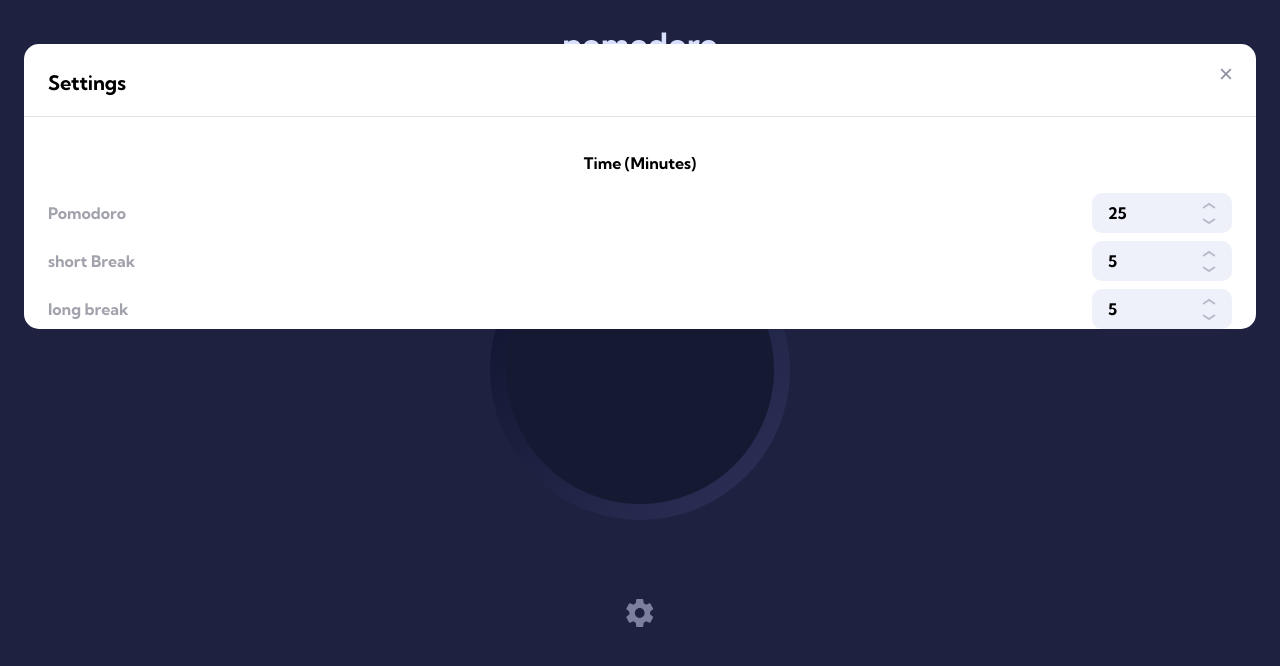
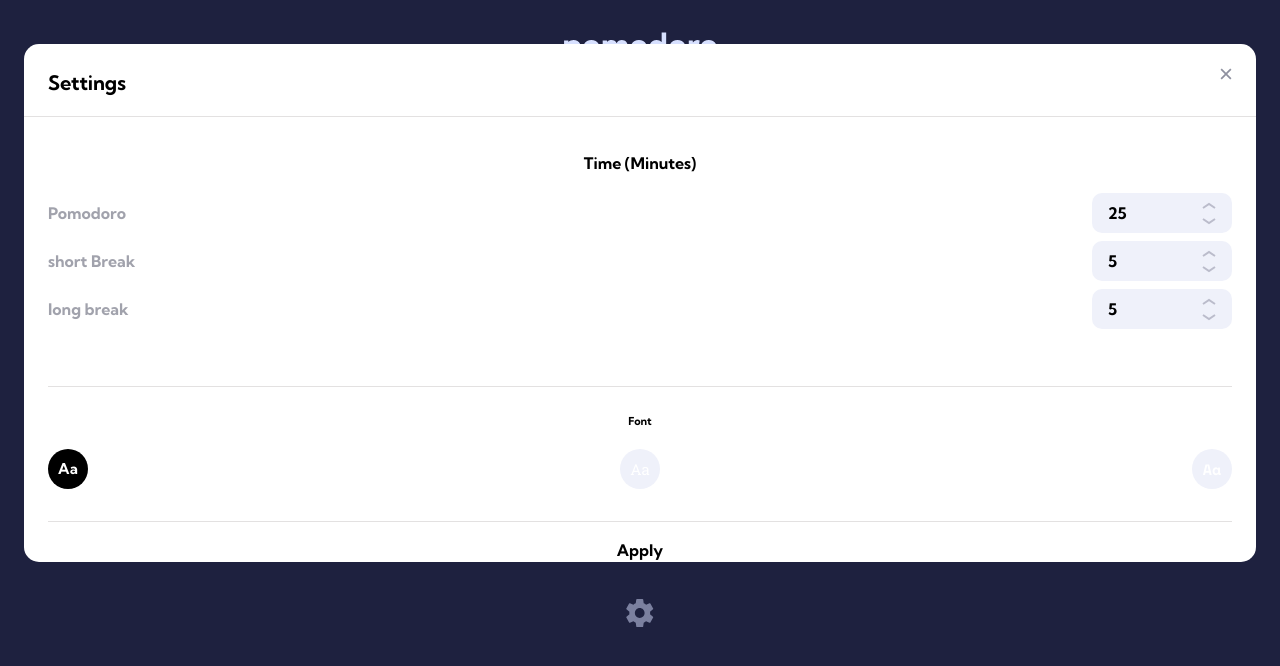
Before and after one commit to lukakhutsishvili/pomodoro-app, a Next.js app: page / in a window 1280 px wide. Shown: the top 666 px of the page. Built offline with nearby package versions, Linux system fonts and the light colour scheme.

Commit message:
refactor

```diff
--- /dev/null
+++ b/src/app/components/Colors.tsx
@@ -0,0 +1,9 @@
+const Colors = () => {
+  return (
+    <>
+      <div></div>
+    </>
+  );
+};
+
+export default Colors;
--- /dev/null
+++ b/src/app/components/Fonts.tsx
@@ -0,0 +1,44 @@
+import { Kumbh_Sans, Roboto_Slab, Space_Mono } from "next/font/google";
+import { useContext } from "react";
+import { FontContext } from "../page";
+
+const kumbhSans = Kumbh_Sans({ subsets: ["latin"], weight: "700" });
+const robotoSlab = Roboto_Slab({ subsets: ["latin"], weight: "400" });
+const spaceMono = Space_Mono({
+  subsets: ["latin"],
+  weight: "700",
+});
+
+const Fonts = () => {
+  const { font, setFont } = FontContext();
+
+  return (
+    <>
+      <h2 className="mt-6 text-[11px] leading-[4.23px] text-center">Font</h2>
+      <div className="mt-[18px] flex gap-[10px] justify-between">
+        <div
+          onClick={() => setFont("robotoSlab")}
+          className={`w-10 h-10 flex justify-center items-center bg-black rounded-[50%]`}
+        >
+          <p className={`${kumbhSans.className} text-[15px] text-white `}>Aa</p>
+        </div>
+        <div
+          onClick={() => setFont("robotoSlab")}
+          className={`w-10 h-10 flex justify-center items-center bg-timerBgColor rounded-[50%]`}
+        >
+          {" "}
+          <p className={`${robotoSlab.className} text-[15px] text-white`}>Aa</p>
+        </div>
+        <div
+          onClick={() => setFont("robotoSlab")}
+          className={`w-10 h-10 flex justify-center items-center bg-timerBgColor rounded-[50%]`}
+        >
+          {" "}
+          <p className={`${spaceMono.className} text-[15px] text-white`}>Aa</p>
+        </div>
+      </div>
+    </>
+  );
+};
+
+export default Fonts;
--- a/src/app/globals.css
+++ b/src/app/globals.css
@@ -20,4 +20,5 @@
 
 .animateClick {
   animation: clickEffect 0.3s ease;
+  filter: brightness(0%) contrast(100%);
 }
--- /dev/null
+++ b/src/app/images/svgs.tsx
@@ -0,0 +1,37 @@
+export const EncreaseTime: React.FC<{ animateUp: boolean }> = ({
+  animateUp,
+}) => {
+  return <svg
+        className={animateUp ? "animateClick" : ""}
+        xmlns="http://www.w3.org/2000/svg"
+        width="14"
+        height="7"
+    >
+        <path
+            fill="none"
+            stroke="#1E213F"
+            strokeOpacity={animateUp ? "" : ".25"}
+            strokeWidth="2"
+            d="M1 6l6-4 6 4" />
+    </svg>;
+};
+
+
+export const DecreaseTime: React.FC<{ animateDown: boolean }> = ({ animateDown }) => {
+  return (
+    <svg
+      className={animateDown ? "animateClick" : ""}
+      xmlns="http://www.w3.org/2000/svg"
+      width="14"
+      height="7"
+    >
+      <path
+        fill="none"
+        stroke="#1E213F"
+        strokeOpacity={animateDown ? "" : ".25"}
+        strokeWidth="2"
+        d="M1 1l6 4 6-4"
+      />
+    </svg>
+  );
+};
--- a/src/app/page.tsx
+++ b/src/app/page.tsx
@@ -2,9 +2,15 @@
 
 import Image from "next/image";
 import Header from "./components/header";
-import { useState } from "react";
+import {
+  Dispatch,
+  SetStateAction,
+  createContext,
+  useContext,
+  useState,
+} from "react";
 import { Kumbh_Sans, Roboto_Slab, Space_Mono } from "next/font/google";
-import Modal from "./components/modal";
+import Modal from "./pages/modal";
 
 const kumbhSans = Kumbh_Sans({ subsets: ["latin"], weight: "700" });
 const robotoSlab = Roboto_Slab({ subsets: ["latin"], weight: "400" });
@@ -16,15 +22,37 @@ const spaceMono = Space_Mono({
 interface HomeType {
   kumbhSans: string;
 }
+interface contextType {
+  font: String;
+  setFont: React.Dispatch<string>;
+}
+
+const context = createContext<contextType>({
+  font: "khumbrSans",
+  setFont: () => {},
+});
 
 export default function Home() {
   const [modal, setModal] = useState<boolean>(true);
   const [pomodoro, setPomodoro] = useState<number>(25);
   const [shortBreak, setShortBreak] = useState(5);
   const [longBreak, setlongBreak] = useState(5);
+  const [font, setFont] = useState("khumbrSans");
 
+  console.log(pomodoro);
   return (
-    <main className={`px-6 kumbh-font grid relative ${kumbhSans.className}`}>
+    <context.Provider value={{ font, setFont }}>
+      <main
+        className={`px-6 kumbh-font grid relative ${
+          font === "khumbrSans"
+            ? kumbhSans.className
+            : font === "robotoSlab"
+            ? robotoSlab.className
+            : font === "spaceMono"
+            ? spaceMono.className
+            : ""
+        }`}
+      >
         <div className="mt-8 flex justify-center">
           <img src="/assets/logo.svg" alt="Logo" />
         </div>
@@ -48,5 +76,10 @@ export default function Home() {
           setLongtBreak={setlongBreak}
         />
       </main>
+    </context.Provider>
   );
 }
+
+export function FontContext() {
+  return useContext(context);
+}
--- a/src/app/components/modal.tsx
+++ b/src/app/pages/modal.tsx
@@ -1,4 +1,8 @@
+import { Kumbh_Sans, Roboto_Slab, Space_Mono } from "next/font/google";
 import React, { useState } from "react";
+import { DecreaseTime, EncreaseTime } from "../images/svgs";
+import Fonts from "../components/Fonts";
+import Colors from "../components/Colors";
 
 const Modal: React.FC<{
   modal: boolean;
@@ -27,6 +31,8 @@ const Modal: React.FC<{
 
   const [animatelongBreakUp, setAnimatelongBreakUp] = useState(false);
   const [animatelongBreakDown, setAnimatelongBreakDown] = useState(false);
+
+  const [color, setColor] = useState("");
 
   const handleIncrease = (
     value: number,
@@ -72,9 +78,8 @@ const Modal: React.FC<{
                   onClick={() =>
                     handleIncrease(pomodoro, setPomodoro, setAnimatePomodoroUp)
                   }
-                  className={animatePomodoroUp ? "animateClick" : ""}
                 >
-                  <img src="/assets/icon-arrow-up.svg" alt="Increase" />
+                  <EncreaseTime animateUp={animatePomodoroUp} />
                 </div>
                 <div
                   onClick={() =>
@@ -84,9 +89,8 @@ const Modal: React.FC<{
                       setAnimatePomodoroDown
                     )
                   }
-                  className={animatePomodoroDown ? "animateClick" : ""}
                 >
-                  <img src="/assets/icon-arrow-down.svg" alt="Decrease" />
+                  <DecreaseTime animateDown={animatePomodoroDown} />
                 </div>
               </div>
             </div>
@@ -105,9 +109,8 @@ const Modal: React.FC<{
                       setAnimateshortBreakUp
                     )
                   }
-                  className={animateshortBreakUp ? "animateClick" : ""}
                 >
-                  <img src="/assets/icon-arrow-up.svg" alt="Increase" />
+                  <EncreaseTime animateUp={animateshortBreakUp} />
                 </div>
                 <div
                   onClick={() =>
@@ -117,9 +120,8 @@ const Modal: React.FC<{
                       setAnimateshortBreakDown
                     )
                   }
-                  className={animateshortBreakDown ? "animateClick" : ""}
                 >
-                  <img src="/assets/icon-arrow-down.svg" alt="Decrease" />
+                  <DecreaseTime animateDown={animateshortBreakDown} />
                 </div>
               </div>
             </div>
@@ -138,9 +140,8 @@ const Modal: React.FC<{
                       setAnimatelongBreakUp
                     )
                   }
-                  className={animatelongBreakUp ? "animateClick" : ""}
                 >
-                  <img src="/assets/icon-arrow-up.svg" alt="Increase" />
+                  <EncreaseTime animateUp={animatelongBreakUp} />
                 </div>
                 <div
                   onClick={() =>
@@ -150,13 +151,17 @@ const Modal: React.FC<{
                       setAnimatelongBreakDown
                     )
                   }
-                  className={animatelongBreakDown ? "animateClick" : ""}
                 >
-                  <img src="/assets/icon-arrow-down.svg" alt="Decrease" />
+                  <DecreaseTime animateDown={animatelongBreakDown} />
                 </div>
               </div>
             </div>
           </div>
+          <div className=" h-[1px] w-full bg-gray mt-[49px]"></div>
+          <Fonts />
+          <div className=" h-[1px] w-full bg-gray mt-6 "></div>
+          <Colors />
+          <button className="">Apply</button>
         </div>
       </div>
     </div>
```
Lines whose indentation alone changed are shown as unchanged.
